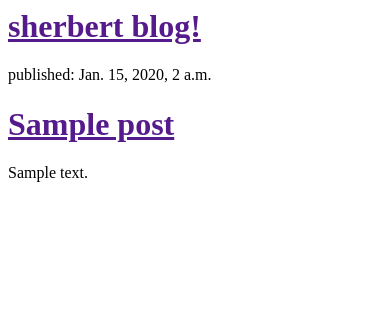
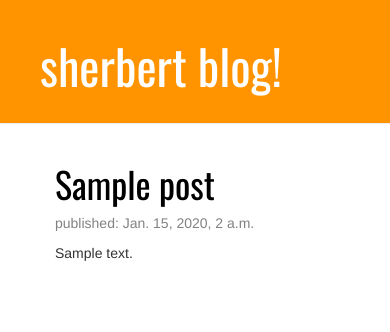
Before and after one commit to s-herbert/django, a Django app: template blog/templates/blog/post_list.html in a window 390 px wide. Shown: the top 332 px of the page. Run offline with Django 3.2, Linux system fonts and the light colour scheme; the template is opened without the code that fills it: values that come from a table or form of the project are taken from there, others are empty; tables that the repository leaves empty hold one stand-in row (values such as "Sample post"); some libraries are stand-ins or nearby versions.

Commit message:
added css, removed /static from ignore, did template blocks

```diff
--- /dev/null
+++ b/blog/static/css/blog.css
@@ -0,0 +1,46 @@
+.page-header {
+    background-color: #ff9400;
+    margin-top: 0;
+    padding: 20px 20px 20px 40px;
+}
+
+.page-header h1, .page-header h1 a, .page-header h1 a:visited, .page-header h1 a:active {
+    color: #ffffff;
+    font-size: 36pt;
+    text-decoration: none;
+}
+
+.content {
+    margin-left: 40px;
+}
+
+h1, h2, h3, h4 {
+    font-family: 'Oswald';
+}
+
+.date {
+    color: #828282;
+}
+
+.save {
+    float: right;
+}
+
+.post-form textarea, .post-form input {
+    width: 100%;
+}
+
+.top-menu, .top-menu:hover, .top-menu:visited {
+    color: #ffffff;
+    float: right;
+    font-size: 26pt;
+    margin-right: 20px;
+}
+
+.post {
+    margin-bottom: 70px;
+}
+
+.post h1 a, .post h1 a:visited {
+    color: #000000;
+}
--- /dev/null
+++ b/blog/templates/blog/base.html
@@ -0,0 +1,31 @@
+{% load staticfiles %}
+
+<html>
+    <head>
+        <title>sherbert blog</title>
+		<!-- Latest compiled and minified CSS -->
+		<link rel="stylesheet" href="https://maxcdn.bootstrapcdn.com/bootstrap/3.3.6/css/bootstrap.min.css" integrity="sha384-1q8mTJOASx8j1Au+a5WDVnPi2lkFfwwEAa8hDDdjZlpLegxhjVME1fgjWPGmkzs7" crossorigin="anonymous">
+
+		<!-- Optional theme -->
+		<link rel="stylesheet" href="https://maxcdn.bootstrapcdn.com/bootstrap/3.3.6/css/bootstrap-theme.min.css" integrity="sha384-fLW2N01lMqjakBkx3l/M9EahuwpSfeNvV63J5ezn3uZzapT0u7EYsXMjQV+0En5r" crossorigin="anonymous">
+		<!--google font -->
+		<link href='https://fonts.googleapis.com/css?family=Oswald' rel='stylesheet' type='text/css'>
+		<!--my css-->
+		<link rel="stylesheet" href="{% static 'css/blog.css' %}">
+    </head>
+    <body>
+		<div class="page-header">
+			<h1><a href="/">sherbert blog!</a></h1>
+		</div>
+
+		<div class="content container">
+			<div class="row">
+				<div class="col-md-8">
+					{% block content %}
+					{% endblock %}
+				</div>
+			</div>
+		</div>
+
+    </body>
+</html>
--- a/blog/templates/blog/post_list.html
+++ b/blog/templates/blog/post_list.html
@@ -1,19 +1,13 @@
-<html>
-    <head>
-        <title>sherbert blog</title>
-    </head>
-    <body>
-		<div>
-			<h1><a href="">sherbert blog!</a></h1>
+{% extends 'blog/base.html' %}
+
+{% block content %}
+	{% for post in posts %}
+		<div class="post">
+			<h1><a href="">{{ post.title }}</a></h1>
+			<div class="date">
+				<p>published: {{ post.published_date }}</p>
+			</div>
+			<p>{{ post.text|linebreaksbr }}</p>
 		</div>
-
-		{% for post in posts %}
-		<div>
-			<p> published: {{post.published_date}}</p>
-			<h1><a href="">{{post.title}}</a></h1>
-			<p> {{post.text|linebreaksbr}}</p>
-		</div>
-		{% endfor %}
-
-    </body>
-</html>
+	{% endfor %}
+{%endblock%}
```
Also changed, not shown: 1 other file.
